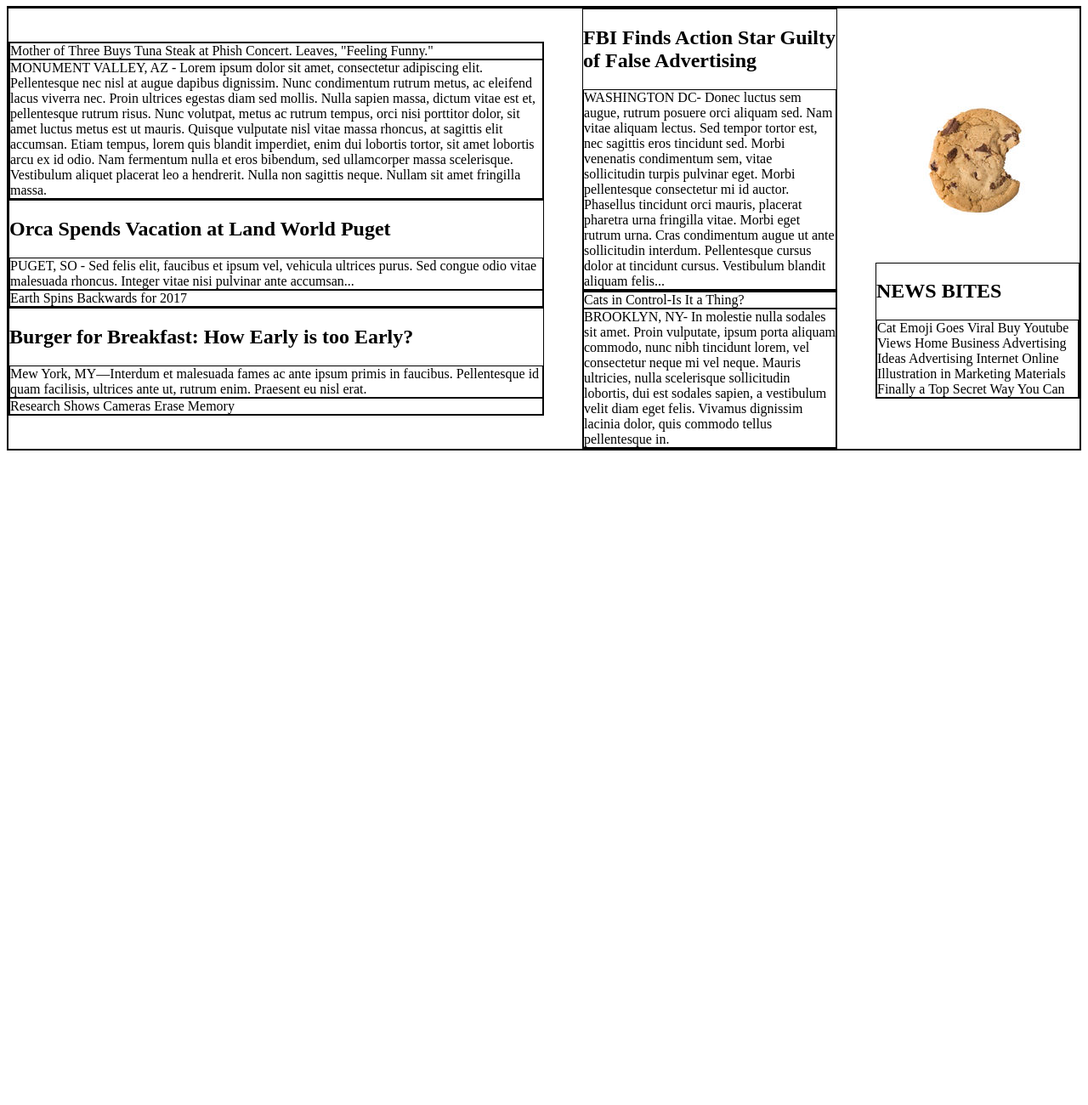
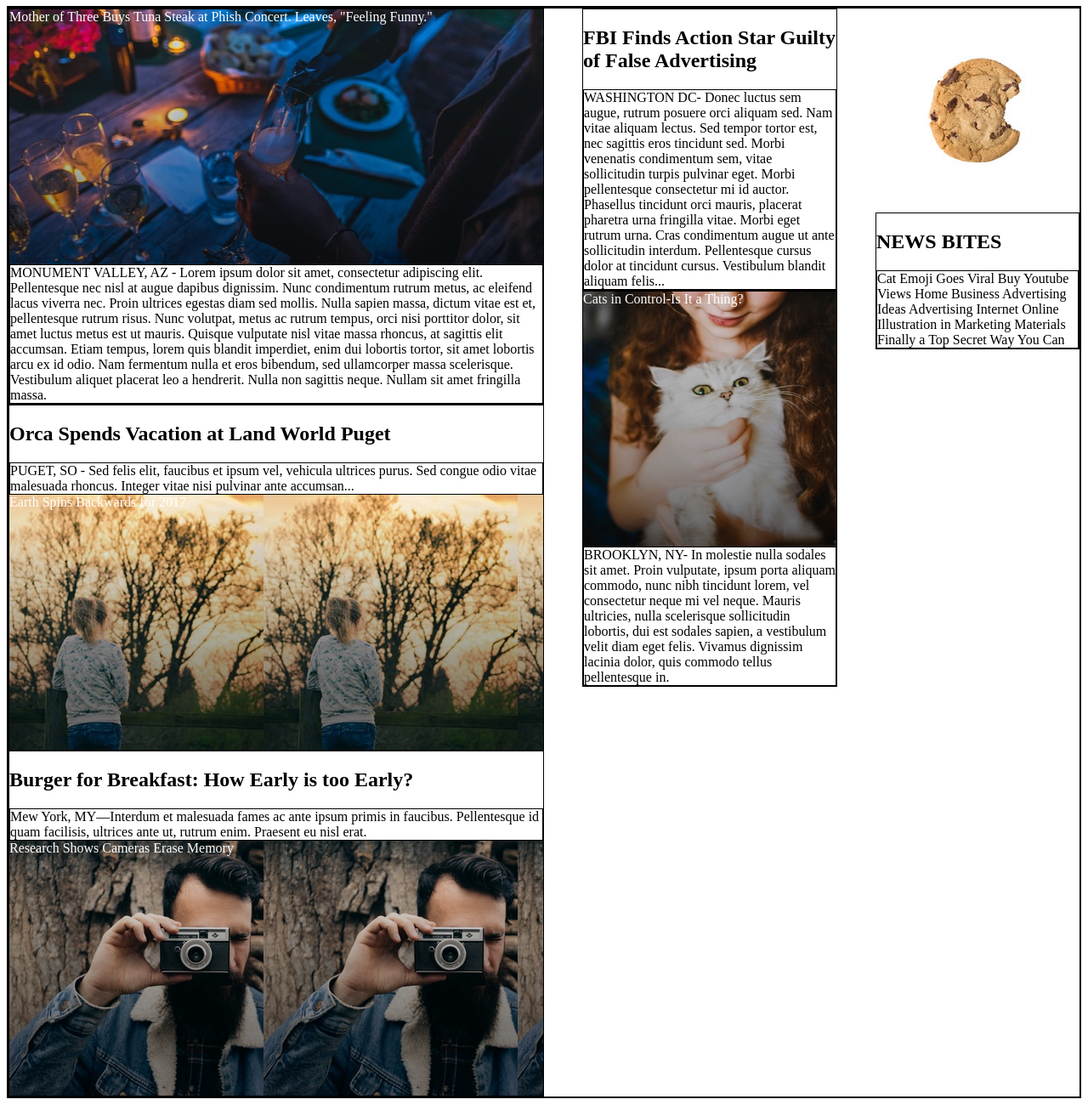
Before and after one commit to kendrajordan/My_Times, a plain HTML site: page index.html in a window 1280 px wide. Shown: the part 71-1371 px from the top of the page at 85% size. Before the commit the page ends 800 px from the top, so only its background shows below. Drawn offline with Linux system fonts and the light colour scheme; files whose address does not match are found by name.

Commit message:
Added images in the image divs

```diff
--- a/index.html
+++ b/index.html
@@ -24,18 +24,18 @@
   <div class="main">
     <div class="column large">
       <div class="story">
-      <p>Mother of Three Buys Tuna Steak at Phish Concert. Leaves, "Feeling Funny."</p>
+      <div class="image1">Mother of Three Buys Tuna Steak at Phish Concert. Leaves, "Feeling Funny."</div>
       <p>MONUMENT VALLEY, AZ - Lorem ipsum dolor sit amet, consectetur adipiscing elit. Pellentesque nec nisl at augue dapibus dignissim. Nunc condimentum rutrum metus, ac eleifend lacus viverra nec. Proin ultrices egestas diam sed mollis. Nulla sapien massa, dictum vitae est et, pellentesque rutrum risus. Nunc volutpat, metus ac rutrum tempus, orci nisi porttitor dolor, sit amet luctus metus est ut mauris. Quisque vulputate nisl vitae massa rhoncus, at sagittis elit accumsan. Etiam tempus, lorem quis blandit imperdiet, enim dui lobortis tortor, sit amet lobortis arcu ex id odio. Nam fermentum nulla et eros bibendum, sed ullamcorper massa scelerisque. Vestibulum aliquet placerat leo a hendrerit. Nulla non sagittis neque. Nullam sit amet fringilla massa.</p>
       </div>
       <div class="story">
         <h2>Orca Spends Vacation at Land World Puget</h2>
         <p>PUGET, SO - Sed felis elit, faucibus et ipsum vel, vehicula ultrices purus. Sed congue odio vitae malesuada rhoncus. Integer vitae nisi pulvinar ante accumsan...</p>
-        <p>Earth Spins Backwards for 2017</p>
+        <div class="image2">Earth Spins Backwards for 2017</div>
       </div>
       <div class="story">
         <h2>Burger for Breakfast: How Early is too Early?</h2>
         <p>Mew York, MY—Interdum et malesuada fames ac ante ipsum primis in faucibus. Pellentesque id quam facilisis, ultrices ante ut, rutrum enim. Praesent eu nisl erat.</p>
-        <p>Research Shows Cameras Erase Memory</p>
+        <div class="image3">Research Shows Cameras Erase Memory</div>
       </div>
     </div>
     <div class="column medium">
@@ -44,7 +44,7 @@
         <p>WASHINGTON DC- Donec luctus sem augue, rutrum posuere orci aliquam sed. Nam vitae aliquam lectus. Sed tempor tortor est, nec sagittis eros tincidunt sed. Morbi venenatis condimentum sem, vitae sollicitudin turpis pulvinar eget. Morbi pellentesque consectetur mi id auctor. Phasellus tincidunt orci mauris, placerat pharetra urna fringilla vitae. Morbi eget rutrum urna. Cras condimentum augue ut ante sollicitudin interdum. Pellentesque cursus dolor at tincidunt cursus. Vestibulum blandit aliquam felis...</p>
       </div>
       <div class="story">
-        <p>Cats in Control-Is It a Thing?</p>
+        <div class="image4">Cats in Control-Is It a Thing?</div>
         <p>BROOKLYN, NY- In molestie nulla sodales sit amet. Proin vulputate, ipsum porta aliquam commodo, nunc nibh tincidunt lorem, vel consectetur neque mi vel neque. Mauris ultricies, nulla scelerisque sollicitudin lobortis, dui est sodales sapien, a vestibulum velit diam eget felis. Vivamus dignissim lacinia dolor, quis commodo tellus pellentesque in.</p>
       </div>
     </div>
--- a/resources/css/styles.css
+++ b/resources/css/styles.css
@@ -34,7 +34,7 @@ padding-left: 20px;
 .main{
   display:flex;
   justify-content: space-between;
-  align-items: center;
+  align-items: flex-start;
 
   border: 2px solid black;
 }
@@ -61,3 +61,34 @@ padding-left: 20px;
   padding:0;
   border: 1px solid black;
 }
+.image1{
+  color:white;
+  display:flex;
+  background-image: url('/home/kendra/Developer/repos/mytimes/resources/images/img-story-main.png');
+  background-size: cover;
+height:300px;
+
+}
+.image2{
+background-image: url('/home/kendra/Developer/repos/mytimes/resources/images/img-story-2.png');
+color:white;
+display:flex;
+background-repeat: repeat;
+height:300px;
+}
+.image3{
+  background-image: url('/home/kendra/Developer/repos/mytimes/resources/images/img-story-3.png');
+  color:white;
+  display:flex;
+  background-repeat: repeat;
+  height:300px;
+
+}
+.image4{
+  background-image: url('/home/kendra/Developer/repos/mytimes/resources/images/img-story-1.png');
+  color:white;
+  display:flex;
+  background-repeat: repeat;
+  height:300px;
+
+}
```
